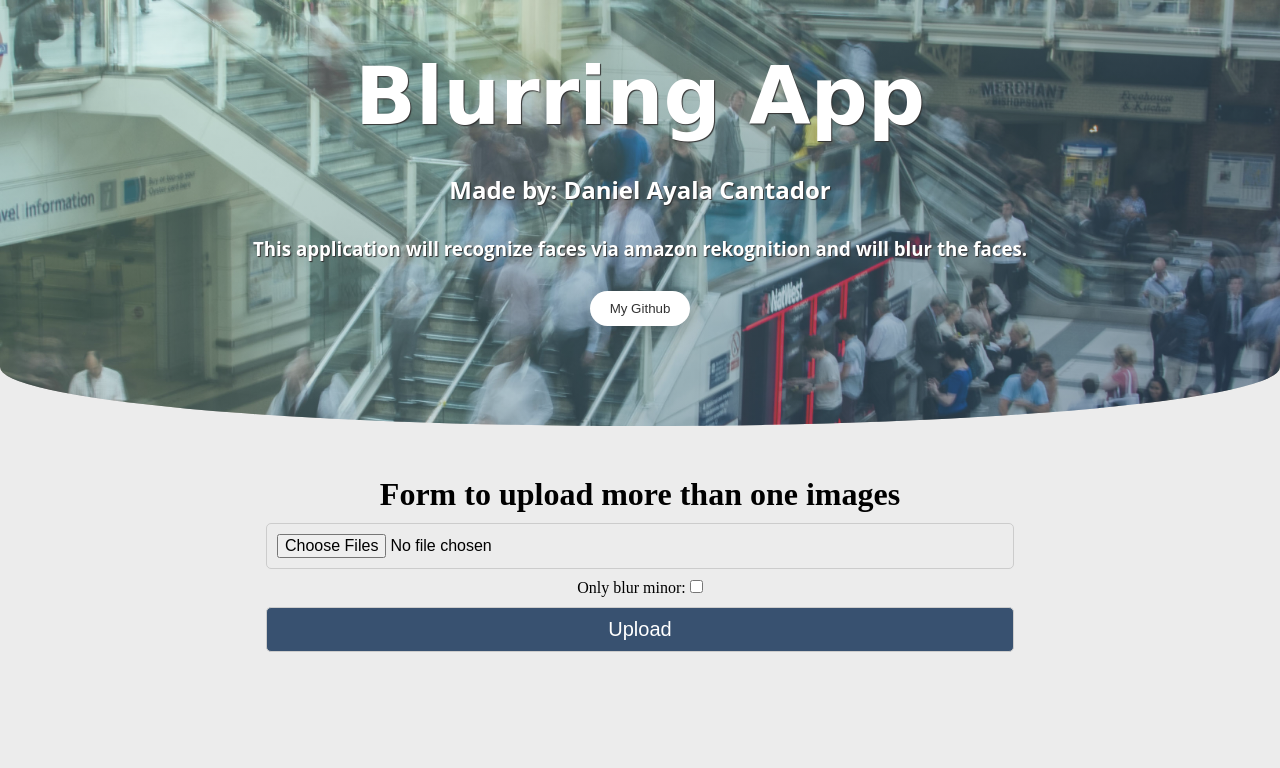
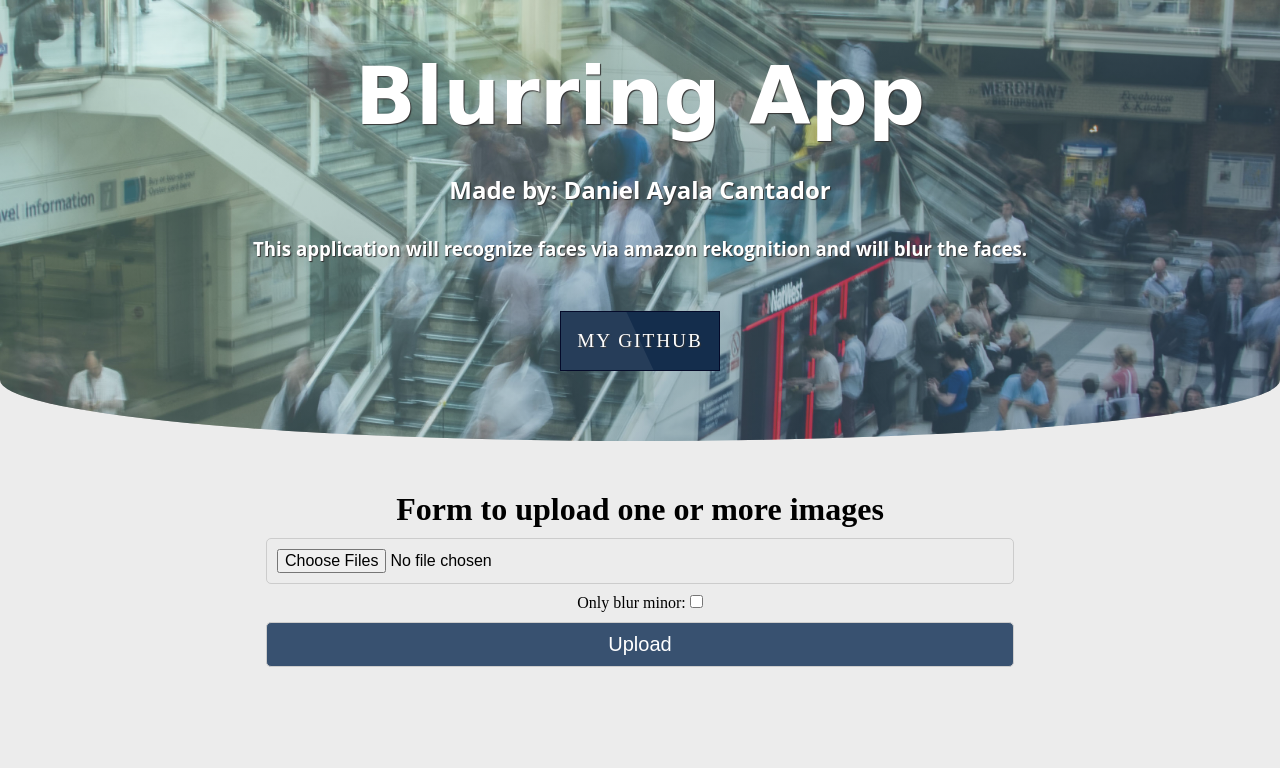
Before and after one commit to Admunzi/AI-Blur_faces, a Flask app: page / in a window 1280 px wide. Shown: the top 768 px of the page. Run offline with Flask 2, Linux system fonts and the light colour scheme.

Commit message:
Modify Github button

```diff
--- a/static/css/main.css
+++ b/static/css/main.css
@@ -58,6 +58,16 @@ header {
 .overlay button:hover{
 	cursor: pointer;
 }
+
+#button-github {
+    -webkit-appearance: button;
+    -moz-appearance: button;
+    appearance: button;
+
+    text-decoration: none;
+    color: initial;
+}
+
 header .overlay{
 	width: 100%;
 	height: 100%;
@@ -160,3 +170,76 @@ img {
     color: #fff;
     cursor: pointer;
 }
+
+
+.container_github{
+display: flex;
+  justify-content: center;
+  align-items: center;
+  flex-direction: column;
+}
+.container_github a{
+position: relative;
+  width: 160px;
+  height: 60px;
+  display: inline-block;
+  background: #fff;
+  margin: 20px;
+}
+.container_github a:before,
+.container_github a:after
+{
+content:'';
+  position: absolute;
+  inset: 0;
+  transition: 0.5s;
+  background: #f00
+}
+.container_github a:nth-child(1):before,
+.container_github a:nth-child(1):after
+{
+ background: linear-gradient(45deg, #00ccff, #0e1538, #d400d4)
+}
+.container_github a:nth-child(2):before,
+.container_github a:nth-child(2):after
+{
+  background: linear-gradient(45deg, #f0075b, #0e1538, #1aff22);
+}
+.container_github a:hover:before
+{
+  inset: -3px;
+}
+.container_github a:hover:after
+{
+  inset: -3px;
+  filter: blur(10px);
+}
+.container_github a span{
+  position: absolute;
+  top: 0;
+  left: 0;
+  width: 100%;
+  height: 100%;
+  display: inline-block;
+  background: #142d4c;
+  z-index: 10;
+  display: flex;
+  justify-content: center;
+  align-items: center;
+  font-size: 1.2em;
+  text-transform: uppercase;
+  letter-spacing: 2px;
+  color: #fff;
+  border: 1px solid #040a29;
+  overflow: hidden;
+}
+.container_github a span::before{
+content:'';
+  position: absolute;
+  top: 0;
+  left: -50%;
+  width: 100%;
+  height: 100%;
+  background: rgba(255,255,255,0.075);
+    transform: skew(25deg)
+}
--- a/templates/index.html
+++ b/templates/index.html
@@ -13,13 +13,18 @@
         <h1>Blurring App</h1>
         <h2>Made by: Daniel Ayala Cantador</h2>
         <h3>This application will recognize faces via amazon rekognition and will blur the faces.</h3>
-        <button id="button-github">My Github</button>
+        <div class="container_github">
+            <a href="https://github.com/Admunzi">
+                <span>My Github</span>
+            </a>
+        </div>
+
     </div>
 </header>
 
 <body>
     <div class="container-form-upload">
-        <h1>Form to upload more than one images</h1>
+        <h1>Form to upload one or more images</h1>
 
         <form action="/process" method="post" enctype="multipart/form-data">
             <input type="file" name="image" accept="image/*" multiple required>
```
